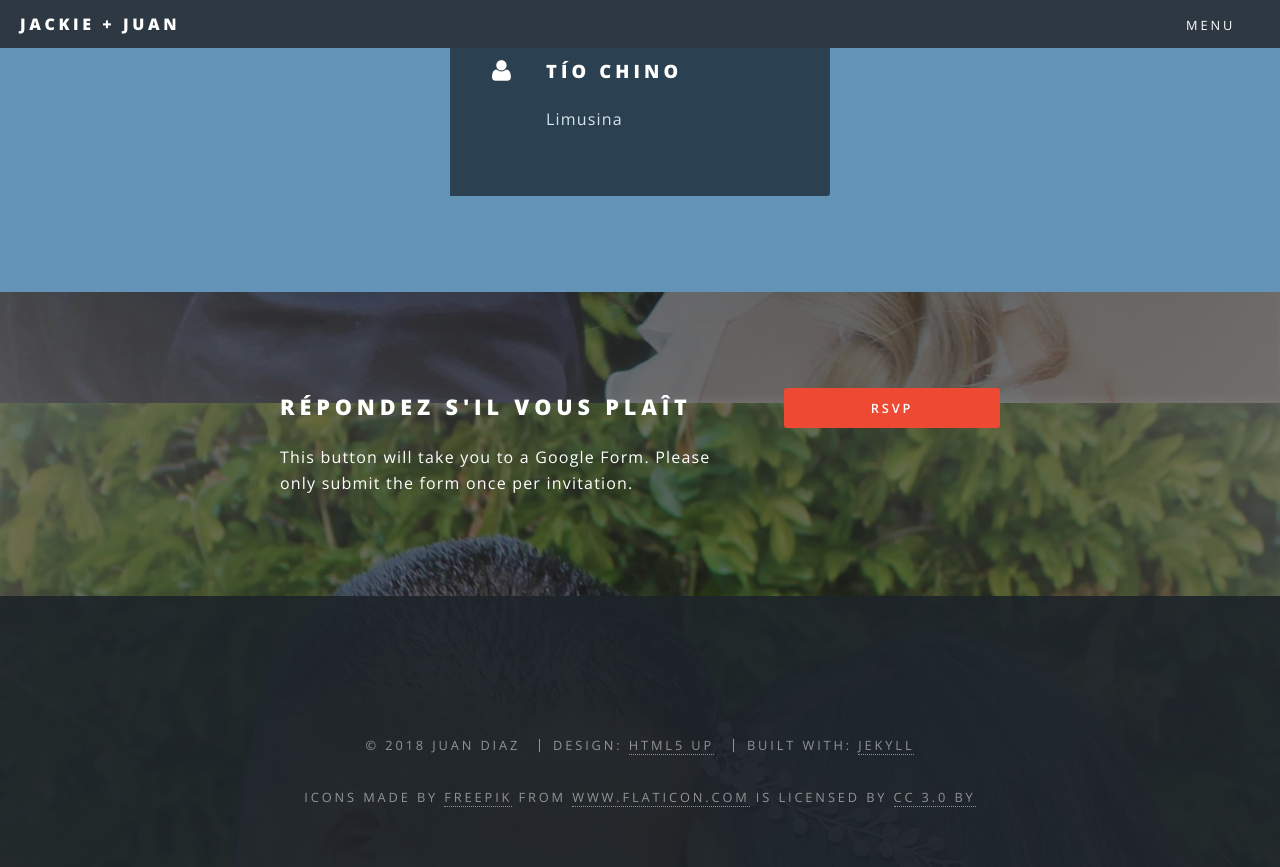
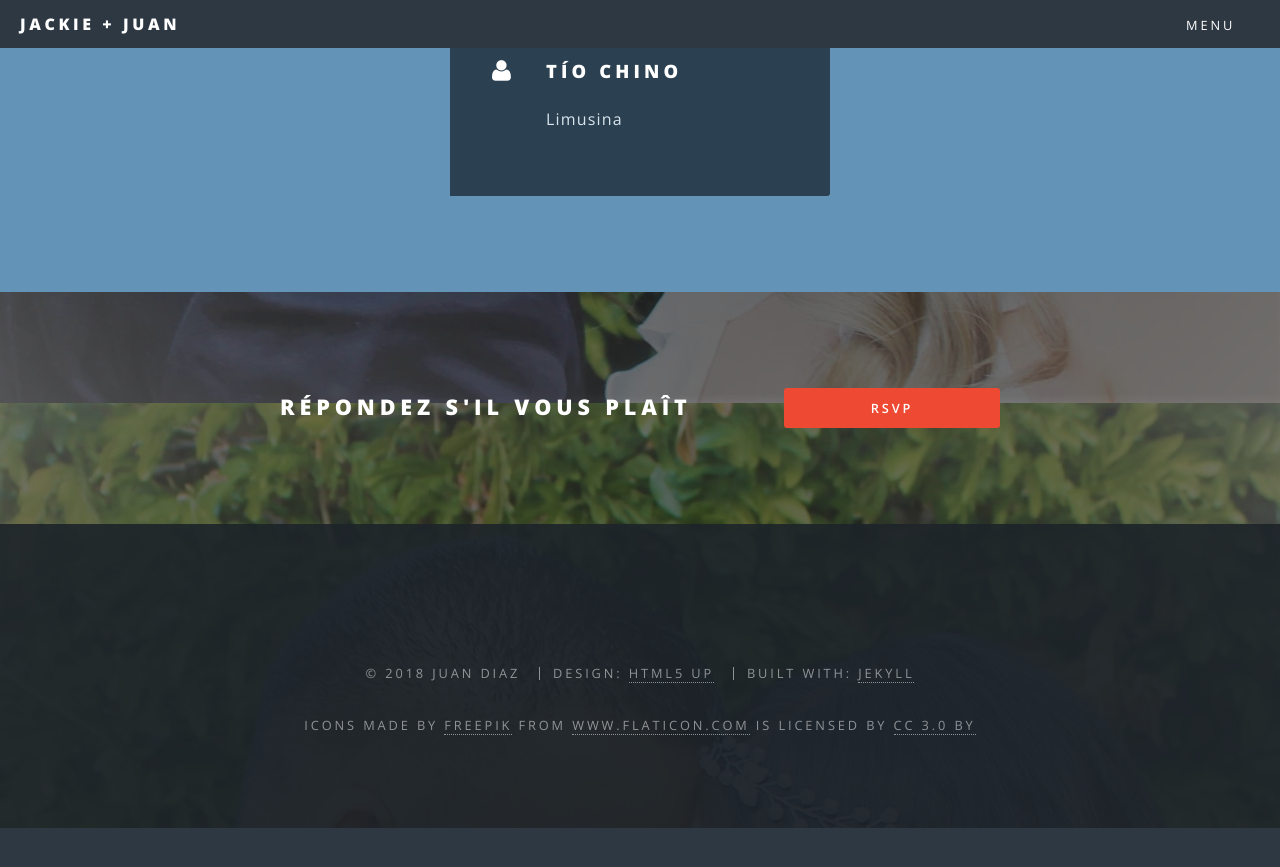
Before and after one commit to juan6218/wedding_diaz, a Jekyll site: the page built from index.html, in a window 1280 px wide and 900 px high, scrolled down 7959 px. Shown: the top 867 px of the window. Built offline with Jekyll 4.4.1, drawn with Linux system fonts in a browser that asks for light colours; after the commit the page ends 8787 px from its top, so only the background shows below that.

Commit message:
Update rsvp.html
rm some text for cleaner look

```diff
--- a/_includes/sections/rsvp.html
+++ b/_includes/sections/rsvp.html
@@ -1,8 +1,6 @@
 <div class="inner">
   <header>
     <h2>Répondez s'il vous plaît</h2>
-    <p>This button will take you to a Google Form. Please only submit the form
-    once per invitation.</p>
   </header>
   <ul class="actions vertical">
     <li><a href="https://goo.gl/forms/4tA2PKS5rwSGcjKy1" class="button fit special">RSVP</a></li>
```
